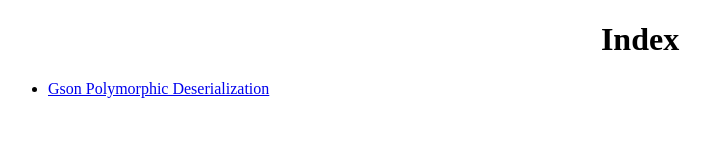
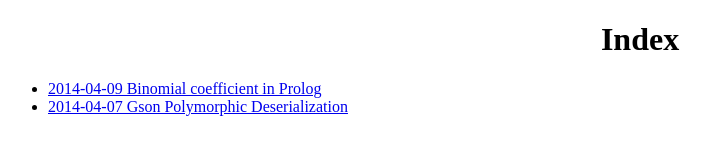
Before and after one commit to ljos/ljos.github.io, a plain HTML site: page index.html in a window 1280 px wide. Shown: the whole page, without its empty margins (0-710 px from the left). Drawn offline with Linux system fonts and the light colour scheme.

Commit message:
update index

```diff
--- a/index.html
+++ b/index.html
@@ -4,7 +4,7 @@
 <html xmlns="http://www.w3.org/1999/xhtml" lang="en" xml:lang="en">
 <head>
 <title>Index</title>
-<!-- 2014-04-07 Mon 19:15 -->
+<!-- 2014-04-09 Wed 16:12 -->
 <meta  http-equiv="Content-Type" content="text/html;charset=utf-8" />
 <meta  name="generator" content="Org-mode" />
 <meta  name="author" content="Bjarte Johansen" />
@@ -139,7 +139,9 @@ for the JavaScript code in this tag.
 <div id="content">
 <h1 class="title">Index</h1>
 <ul class="org-ul">
-<li><a href="gson-polymorphic-deserialization.html">Gson Polymorphic Deserialization</a>
+<li><a href="binomial-coefficient-in-prolog.html">2014-04-09 Binomial coefficient in Prolog</a>
+</li>
+<li><a href="gson-polymorphic-deserialization.html">2014-04-07 Gson Polymorphic Deserialization</a>
 </li>
 </ul>
 </div>
```
Also changed, not shown: 1 other file.
